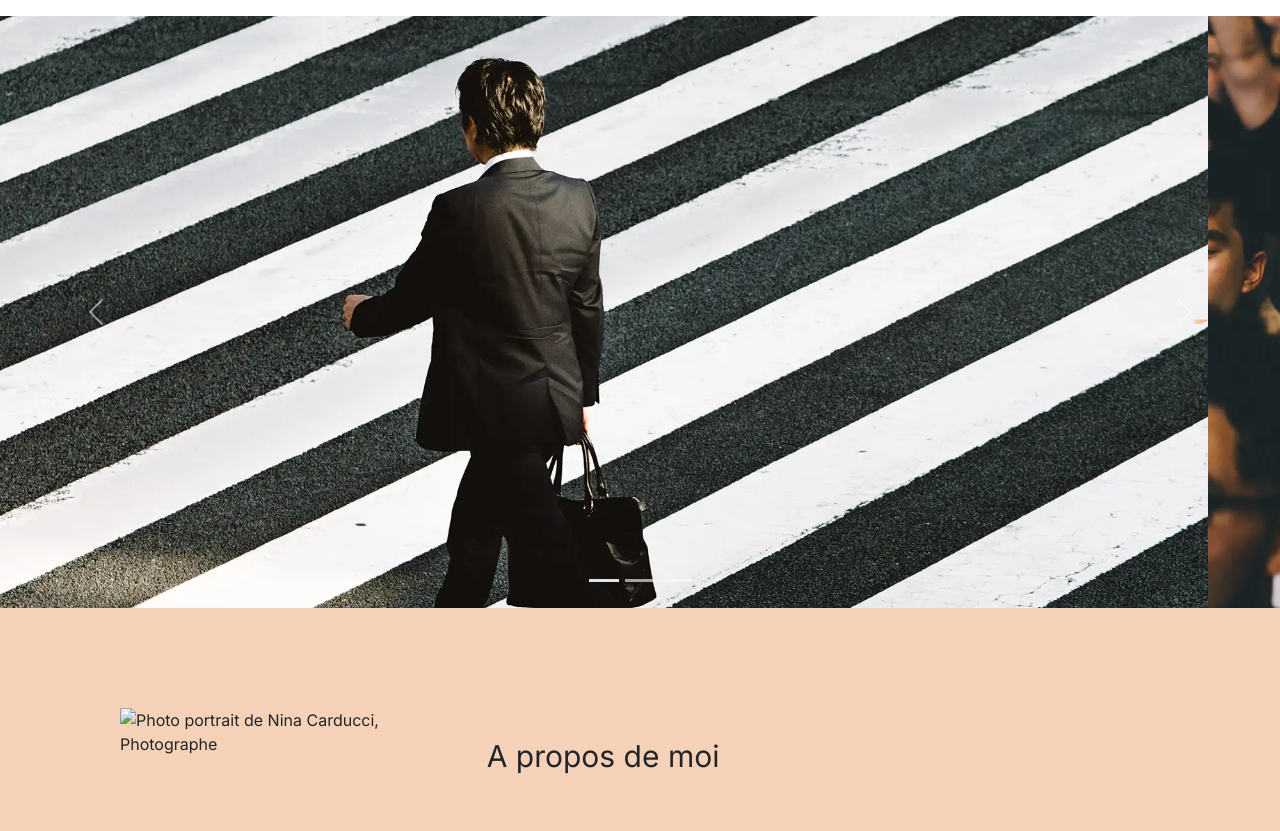
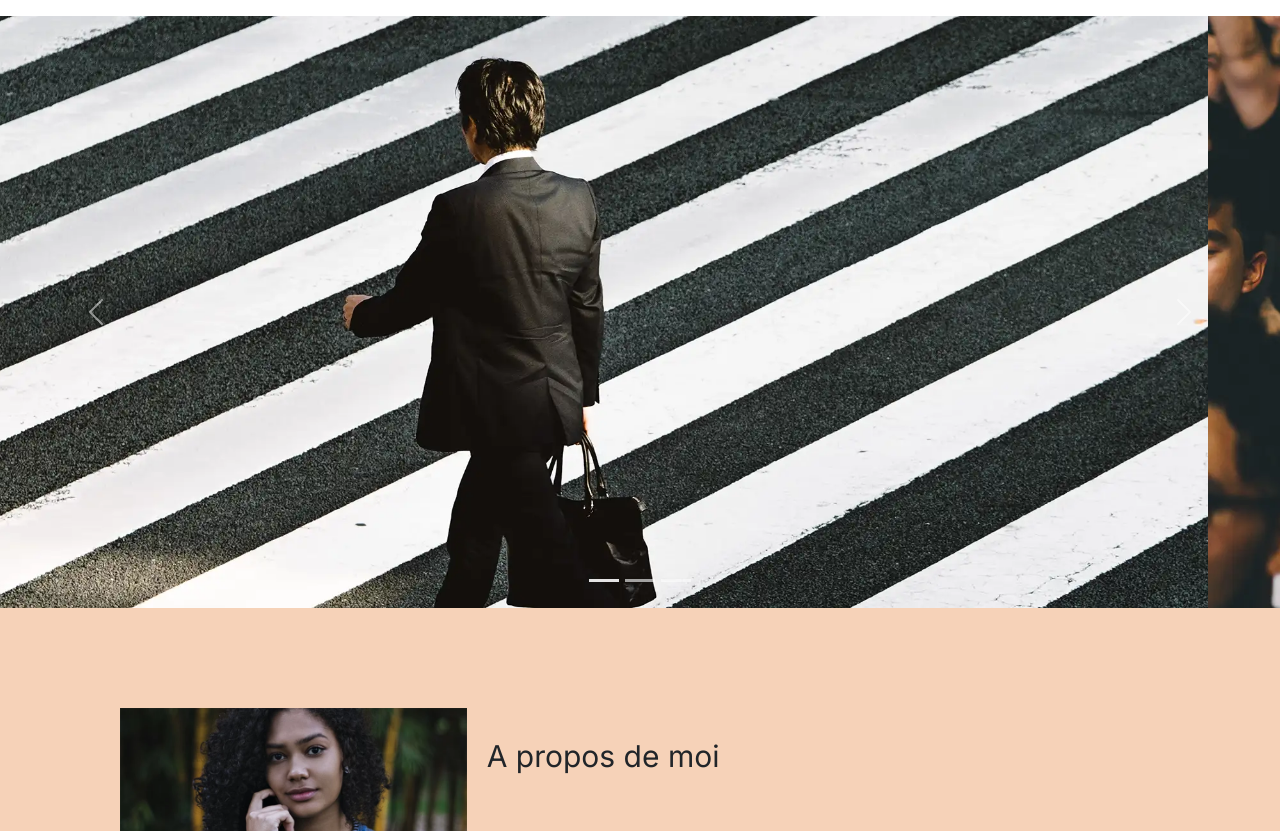
Before and after one commit to vilat23/Projet_9_SEO, a plain HTML site: page index.html in a window 1280 px wide. Shown: the part 83-914 px from the top of the page. Drawn offline with nearby package versions, Linux system fonts and the light colour scheme.

Commit message:
debug photo de nina dans le html

```diff
--- a/index.html
+++ b/index.html
@@ -104,7 +104,7 @@
 		<!-- Ajout balise <section> -->
 		<section id="about">
 			<div class="picture left">
-				<img src="s" alt="Photo portrait de Nina Carducci, Photographe">
+				<img src="./assets/images/nina_carducci.webp" alt="Photo portrait de Nina Carducci, Photographe">
 			</div>
 			<article id="about-me">
 				<h3 class="about-me__title">A propos de moi</h3>
@@ -245,7 +245,7 @@
 		</div>
 	</footer>
 
-	<!-- ----------RICH CARDS---------- -->
+	<!-- ----------STRUCTURED DATAS FOR GOOGLE RICH CARDS---------- -->
 	<script type="application/ld+json">
 		{
 		  "@context": "http://schema.org",
```
